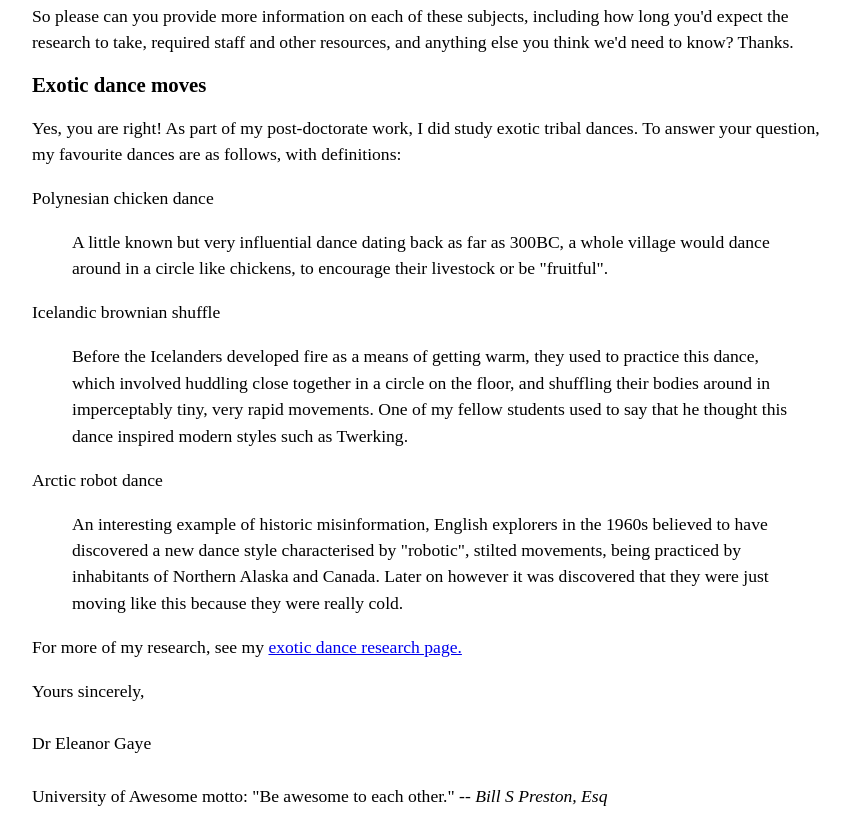
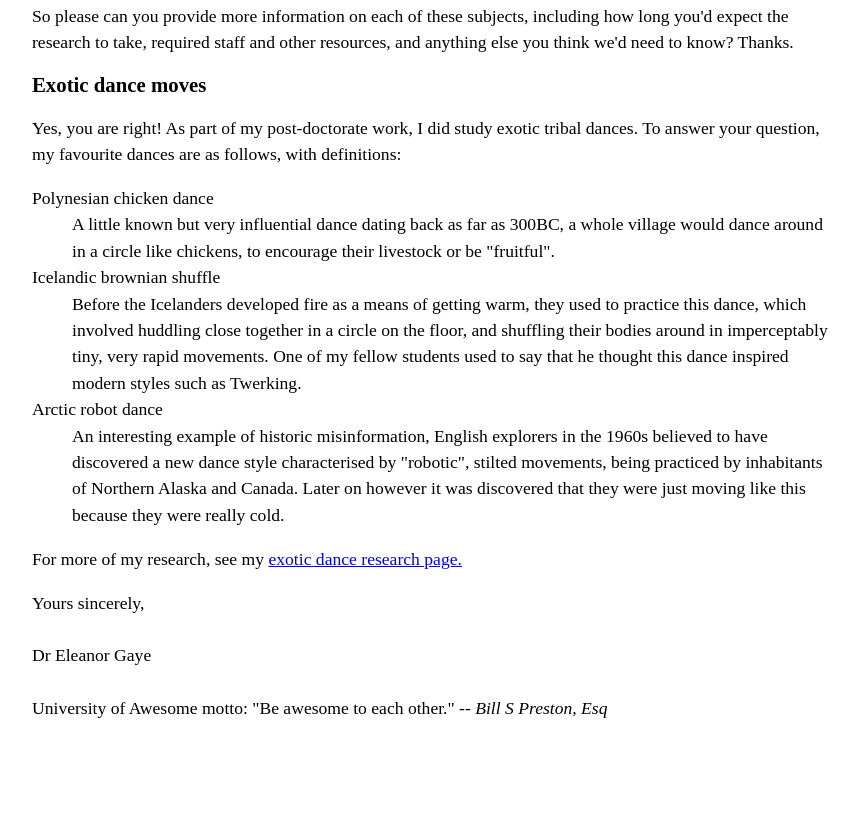
Before and after one commit to spuello/spuello.github.io, a plain HTML site: page marking-up-a-letter-start/index.html in a window 1280 px wide. Shown: the part 1063-1890 px from the top of the page, without its empty margins (208-1067 px from the left). After the commit the page ends 1802 px from the top, so only its background shows below. Drawn offline with Linux system fonts and the light colour scheme.

Commit message:
Using descriptive list instead of blockquotes

```diff
--- a/marking-up-a-letter-start/index.html
+++ b/marking-up-a-letter-start/index.html
@@ -59,12 +59,17 @@
 
 				<p>Yes, you are right! As part of my post-doctorate work, I did study exotic tribal dances. To answer your question, my favourite dances are as follows, with definitions:</p>
 
-				<p>Polynesian chicken dance</br></p>
-				<blockquote> <p> A little known but very influential dance dating back as far as 300BC, a whole village would dance around in a circle like chickens, to encourage their livestock or be "fruitful".</p></blockquote>
-				<p>Icelandic brownian shuffle</p>
-				<blockquote><p>Before the Icelanders developed fire as a means of getting warm, they used to practice this dance, which involved huddling close together in a circle on the floor, and shuffling their bodies around in imperceptably tiny, very rapid movements. One of my fellow students used to say that he thought this dance inspired modern styles such as Twerking.</p></blockquote>
-				<p>Arctic robot dance</p>
-				<blockquote><p>An interesting example of historic misinformation, English explorers in the 1960s believed to have discovered a new dance style characterised by "robotic", stilted movements, being practiced by inhabitants of Northern Alaska and Canada. Later on however it was discovered that they were just moving like this because they were really cold.</p></blockquote>
+				<dl>
+					<dt>Polynesian chicken dance</dt>
+					<dd>A little known but very influential dance dating back as far as 300BC, a whole village would dance around in a circle like chickens, to encourage their livestock or be "fruitful".</dd>
+
+					<dt>Icelandic brownian shuffle</dt>
+					<dd>Before the Icelanders developed fire as a means of getting warm, they used to practice this dance, which involved huddling close together in a circle on the floor, and shuffling their bodies around in imperceptably tiny, very rapid movements. One of my fellow students used to say that he thought this dance inspired modern styles such as Twerking.</dd>
+
+					<dt>Arctic robot dance</dt>
+					<dd>An interesting example of historic misinformation, English explorers in the 1960s believed to have discovered a new dance style characterised by "robotic", stilted movements, being practiced by inhabitants of Northern Alaska and Canada. Later on however it was discovered that they were just moving like this because they were really cold.</dd>
+				</dl>
+
 
 				<p>For more of my research, see my <a href="#">exotic dance research page.</a> </p>
 
```
